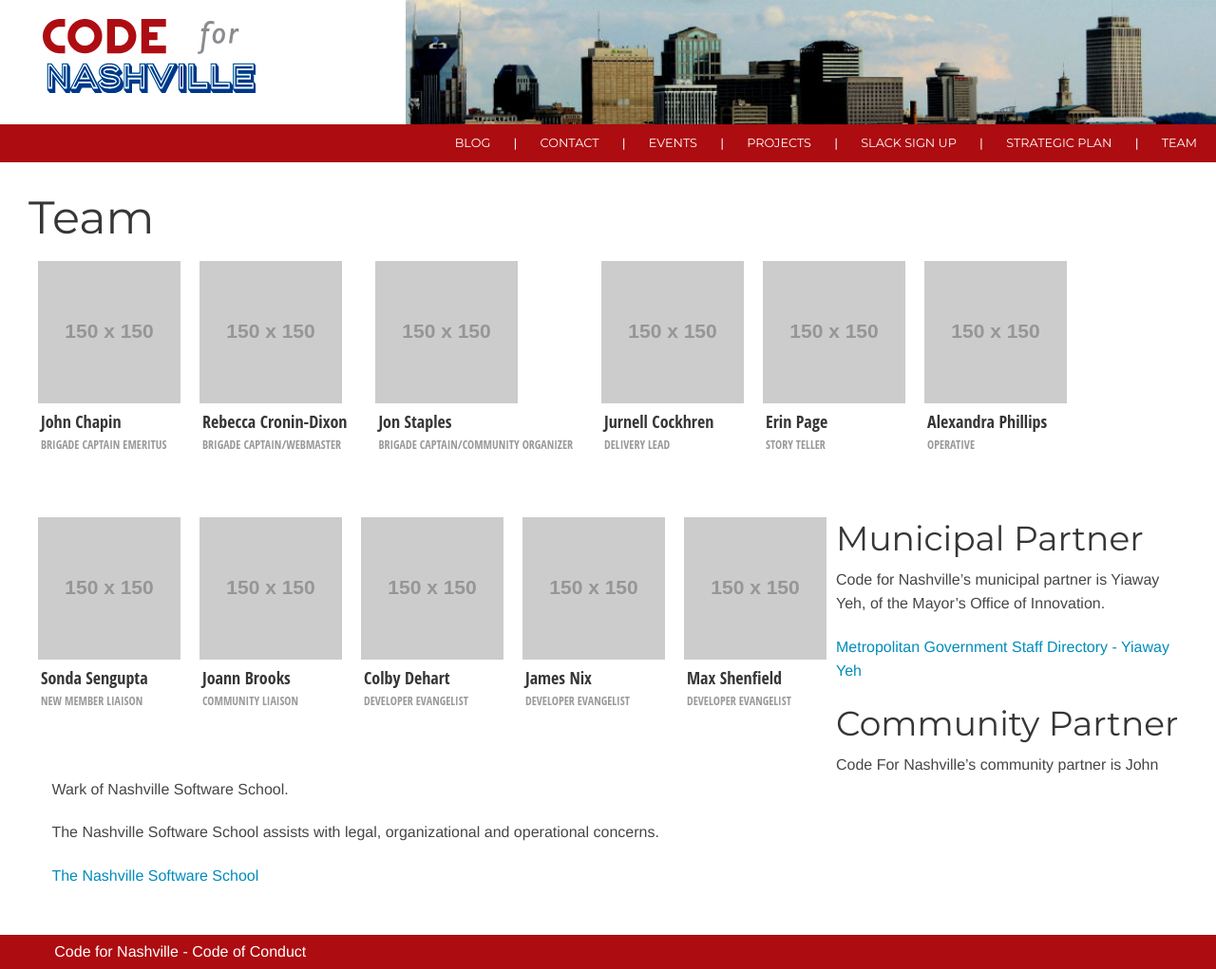
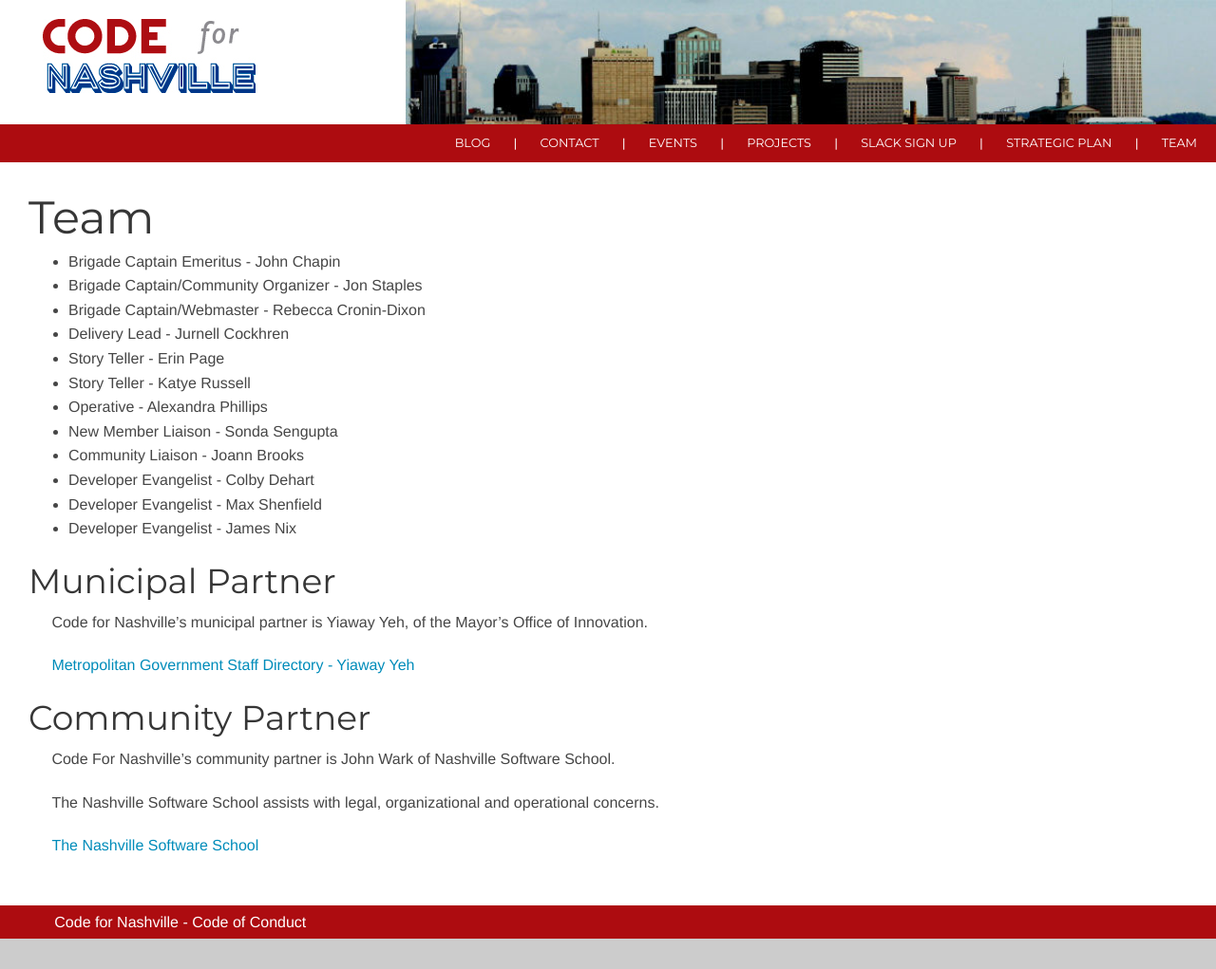
Before and after one commit to code-for-nashville/code-for-nashville.github.io, a Jekyll site: the page built from team.md, in a window 1280 px wide. Shown: the whole page at 95% size. Built offline with Jekyll 4.4.1, drawn with Linux system fonts in a browser that asks for light colours; nearby versions of some CDN libraries; after the commit the page ends 989 px from its top, so only the background shows below that.

Commit message:
Revert "team page"
This reverts commit c453c8314e26d179fb7978c4536dbb478c73b088.

```diff
--- a/_layouts/team.html
+++ /dev/null
@@ -1,155 +0,0 @@
----
-layout: default
----
-
-<div class="post">
-  <header class="post-header">
-    <h1 class="post-title">{{ page.title }}</h1>
-    <p class="post-meta">{{ page.date | date: "%b %-d, %Y" }}{% if page.author %} • {{ page.author }}{% endif %}{% if page.meta %} • {{ page.meta }}{% endif %}</p>
-  </header>
-  <ul class="responsive_grid">
-    <li>
-      <div class="team_member">
-        <div class="info">
-          <img src="http://placehold.it/150x150" alt=""/>
-          <h5>John Chapin</h5>
-          <h6>Brigade Captain Emeritus</h6>
-        </div>
-        <div class="info_reveal">
-          <h6>Contact<br/>John Chapin</h6>
-          <p><a href="mailto:address@addresss.com">team@codefornashville.org</a></p>
-        </div>
-      </div>
-    </li>
-    <li>
-      <div class="team_member">
-        <div class="info">
-          <img src="http://placehold.it/150x150" alt=""/>
-          <h5>Rebecca Cronin-Dixon</h5>
-          <h6>Brigade Captain/Webmaster</h6>
-        </div>
-        <div class="info_reveal">
-          <h6>Contact<br/>Rebecca Cronin-Dixon</h6>
-          <p><a href="mailto:address@addresss.com">team@codefornashville.org</a></p>
-        </div>
-      </div>
-    </li>
-    <li>
-      <div class="team_member">
-        <div class="info">
-          <img src="http://placehold.it/150x150" alt=""/>
-          <h5>Jon Staples</h5>
-          <h6>Brigade Captain/Community Organizer</h6>
-        </div>
-        <div class="info_reveal">
-          <h6>Contact<br/>Jon Staples</h6>
-          <p><a href="mailto:address@addresss.com">team@codefornashville.org</a></p>
-        </div>
-      </div>
-    </li>
-    <li>
-      <div class="team_member">
-        <div class="info">
-          <img src="http://placehold.it/150x150" alt=""/>
-          <h5>Jurnell Cockhren</h5>
-          <h6>Delivery Lead</h6>
-        </div>
-        <div class="info_reveal">
-          <h6>Contact<br/>Jurnell Cockhren</h6>
-          <p><a href="mailto:address@addresss.com">team@codefornashville.org</a></p>
-        </div>
-      </div>
-    </li>
-    <li>
-      <div class="team_member">
-        <div class="info">
-          <img src="http://placehold.it/150x150" alt=""/>
-          <h5>Erin Page</h5>
-          <h6>Story Teller</h6>
-        </div>
-        <div class="info_reveal">
-          <h6>Contact<br/>Erin Page</h6>
-          <p><a href="mailto:address@addresss.com">team@codefornashville.org</a></p>
-        </div>
-      </div>
-    </li>
-    <li>
-      <div class="team_member">
-        <div class="info">
-          <img src="http://placehold.it/150x150" alt=""/>
-          <h5>Alexandra Phillips</h5>
-          <h6>Operative</h6>
-        </div>
-        <div class="info_reveal">
-          <h6>Contact<br/>Alexandra Phillips</h6>
-          <p><a href="mailto:address@addresss.com">team@codefornashville.org</a></p>
-        </div>
-      </div>
-    </li>
-    <li>
-      <div class="team_member">
-        <div class="info">
-          <img src="http://placehold.it/150x150" alt=""/>
-          <h5>Sonda Sengupta</h5>
-          <h6>New Member Liaison</h6>
-        </div>
-        <div class="info_reveal">
-          <h6>Contact<br/>Sonda Sengupta</h6>
-          <p><a href="mailto:address@addresss.com">team@codefornashville.org</a></p>
-        </div>
-      </div>
-    </li>
-    <li>
-      <div class="team_member">
-        <div class="info">
-          <img src="http://placehold.it/150x150" alt=""/>
-          <h5>Joann Brooks</h5>
-          <h6>Community Liaison</h6>
-        </div>
-        <div class="info_reveal">
-          <h6>Contact<br/>Joann Brooks</h6>
-          <p><a href="mailto:address@addresss.com">team@codefornashville.org</a></p>
-        </div>
-      </div>
-    </li> <li>
-    <div class="team_member">
-      <div class="info">
-        <img src="http://placehold.it/150x150" alt=""/>
-        <h5>Colby Dehart</h5>
-        <h6>Developer Evangelist</h6>
-      </div>
-      <div class="info_reveal">
-        <h6>Contact<br/>Colby Dehart</h6>
-        <p><a href="mailto:address@addresss.com">team@codefornashville.org</a></p>
-      </div>
-    </div>
-  </li> <li>
-  <div class="team_member">
-    <div class="info">
-      <img src="http://placehold.it/150x150" alt=""/>
-      <h5>James Nix</h5>
-      <h6>Developer Evangelist</h6>
-    </div>
-    <div class="info_reveal">
-      <h6>Contact<br/>James Nix</h6>
-      <p><a href="mailto:address@addresss.com">team@codefornashville.org</a></p>
-    </div>
-  </div>
-</li> <li>
-<div class="team_member">
-  <div class="info">
-    <img src="http://placehold.it/150x150" alt=""/>
-    <h5>Max Shenfield</h5>
-    <h6>Developer Evangelist</h6>
-  </div>
-  <div class="info_reveal">
-    <h6>Contact<br/>Max Shenfield</h6>
-    <p><a href="mailto:address@addresss.com">team@codefornashville.org</a></p>
-  </div>
-</li>
-</ul>
-</div>
-<article class="post-content">
-    {{ content }}
-  </article>
-</div>
--- a/css/main.scss
+++ b/css/main.scss
@@ -30,130 +30,3 @@
 @import "blog";
 @import "projects";
 @import "contact";
-
-// custom
-.team_member {
-  width: 100%;
-  position: relative;
-  overflow: hidden;
-  height: 250px;
-}
-
-.info {
-  height: 100%;
-  width: 100%;
-  img {
-    transition: all .4s ease-out .1s;
-    -moz-transition: all .4s ease-out .1s;
-    -webkit-transition: all .4s ease-out .1s;
-  }
-  h5 {
-    padding: 10px 10px 0 0;
-    margin: 0 0 10px 3px;
-    line-height: 1em;
-    opacity: 1;
-    transition: all .2s ease-out .1s;
-    -moz-transition: all .2s ease-out .1s;
-    -webkit-transition: all .2s ease-out .1s;
-    font-size: 1.125em;
-  }
-  h6 {
-    padding: 0 10px 0 0;
-    font-size: 12px;
-    margin: 0 0 0 3px;
-    line-height: 1em;
-    text-transform: uppercase;
-    color: #999;
-    opacity: 1;
-    transition: all .2s ease-out .1s;
-    -moz-transition: all .2s ease-out .1s;
-    -webkit-transition: all .2s ease-out .1s;
-  }
-}
-
-.info_reveal {
-  height: 100%;
-  transition: all .3s ease-in 0s;
-  -moz-transition: all .3s ease-in 0s;
-  -webkit-transition: all .23s ease-in 0s;
-  position: absolute;
-  width: 100%;
-  left: 0px;
-  top: -100%;
-  background: rgba(19, 148, 119, 0.9);
-  h6 {
-    padding: 20px 8px 5px 8px;
-    line-height: 1.1em;
-    margin-bottom: 20px;
-    color: #fff;
-    font-size: 1em;
-  }
-  p {
-    padding: 0 8px;
-    font-size: 15px;
-    line-height: 1.2em;
-    color: #073a2e;
-    font-weight: 400;
-  }
-  a {
-    color: #073a2e;
-    word-break: break-word;
-    text-decoration: none;
-    &:hover {
-      color: #073a2e;
-    }
-  }
-}
-
-.responsive_grid {
-  display: block;
-  margin: 0;
-  padding: 0;
-  list-style: none;
-  li {
-    cursor: pointer;
-    padding: 0 10px 10px;
-    display: block;
-    height: auto;
-    float: left;
-    margin-bottom: 10px;
-    &:hover .info_reveal, &:focus .info_reveal {
-      left: 0;
-      top: 0;
-      transition: all .3s ease-out .1s;
-      -moz-transition: all .3s ease-out .1s;
-      -webkit-transition: all .3s ease-out .1s;
-    }
-    &:hover .info img, &:focus .info img {
-      width: 210%;
-      margin-left: -50%;
-      transition: all .4s ease-in 0s;
-      -moz-transition: all .4s ease-in 0s;
-      -webkit-transition: all .4s ease-in 0s;
-    }
-    &:hover .info h5, &:focus .info h5, &:hover .info h6, &:focus .info h6 {
-      opacity: 0;
-      transition: opacity .2s linear 0s;
-      -moz-transition: opacity .2s linear 0s;
-      -webkit-transition: opacity .2s linear 0s;
-    }
-  }
-}
-
-@media screen and (min-width: 400px) {
-  .responsive_grid li {
-    cursor: pointer;
-    width: auto;
-    padding: 0 10px 10px;
-    display: block;
-    height: auto;
-    float: left;
-    margin-bottom: 10px;
-  }
-}
-
-h5, h6, .info_reveal a {
-  font-family: 'Open Sans Condensed', sans-serif;
-}
-
-@media only screen and (min-device-width: 320px) and (max-device-width: 480px) and (-webkit-min-device-pixel-ratio: 2) {}
--- a/team.md
+++ b/team.md
@@ -1,8 +1,21 @@
 ---
-layout: team
+layout: page
 title: Team
 permalink: /team/
 ---
+
+* Brigade Captain Emeritus - John Chapin
+* Brigade Captain/Community Organizer - Jon Staples
+* Brigade Captain/Webmaster - Rebecca Cronin-Dixon
+* Delivery Lead - Jurnell Cockhren
+* Story Teller - Erin Page
+* Story Teller - Katye Russell
+* Operative - Alexandra Phillips
+* New Member Liaison - Sonda Sengupta
+* Community Liaison - Joann Brooks
+* Developer Evangelist - Colby Dehart
+* Developer Evangelist - Max Shenfield
+* Developer Evangelist - James Nix
 
 Municipal Partner
 -----------------
```
Also changed, not shown: _data/team.yml (deleted).
